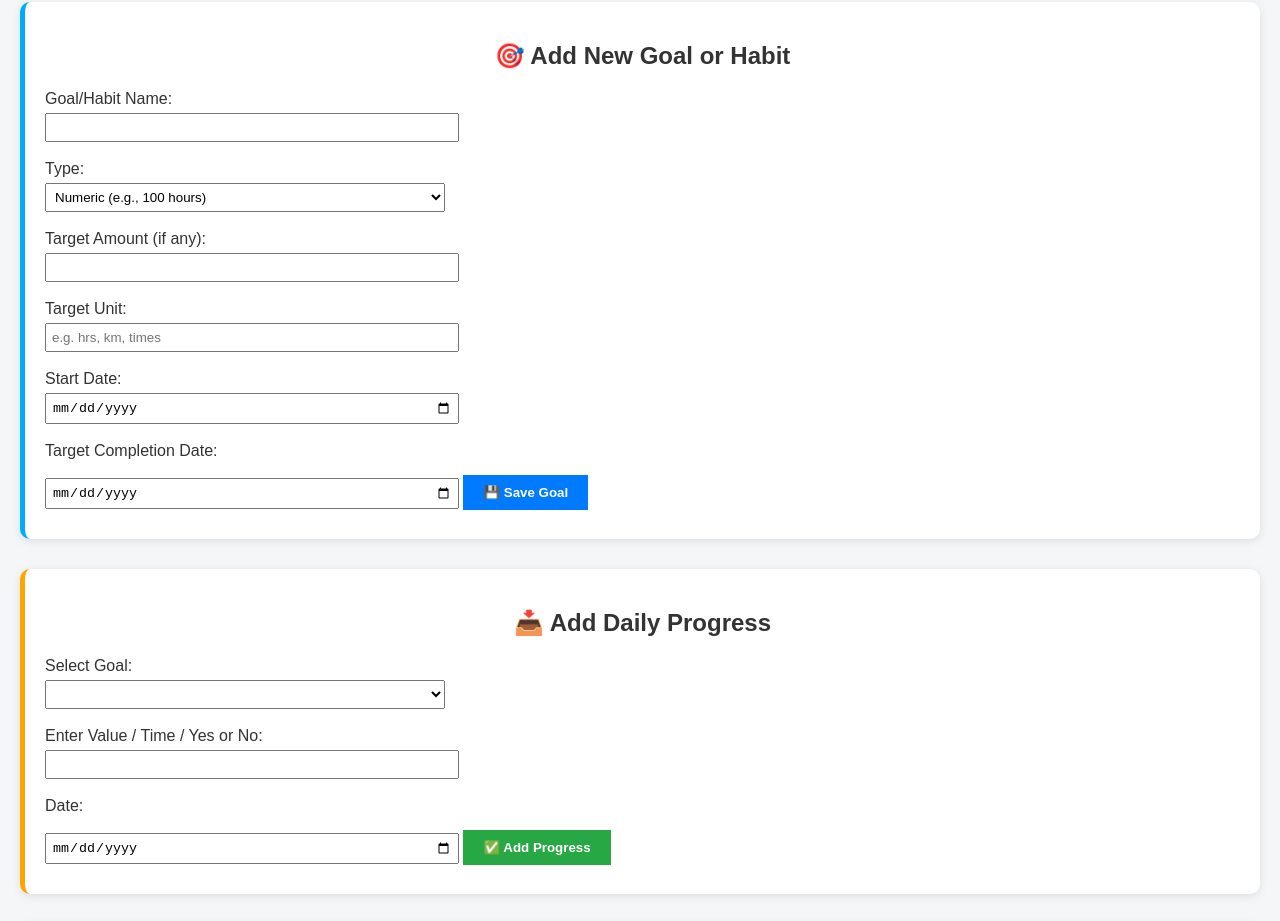
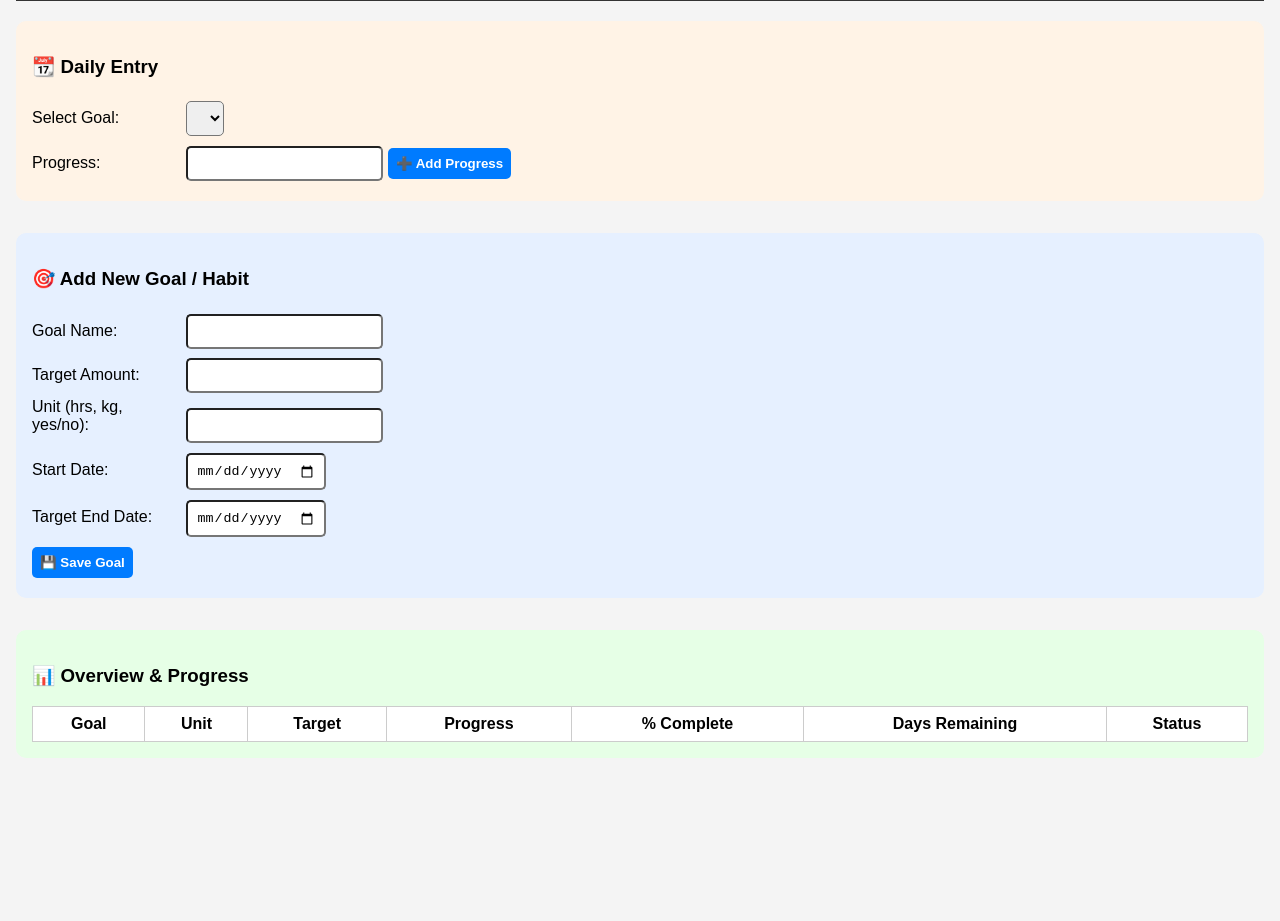
Before and after one commit to 123Yashvi/Habit-Tracker, a plain HTML site: page index.html in a window 1280 px wide. Shown: the part 79-1000 px from the top of the page. After the commit the page ends 885 px from the top, so only its background shows below. Drawn offline with Linux system fonts and the light colour scheme.

Commit message:
Update index.html

```diff
--- a/index.html
+++ b/index.html
@@ -6,201 +6,182 @@
   <style>
     body {
       font-family: Arial, sans-serif;
-      margin: 20px;
-      background-color: #f4f6f8;
-      color: #333;
+      margin: 0;
+      padding: 1rem;
+      background-color: #f4f4f4;
     }
-    h1, h2 {
+    h2 {
+      background: #333;
+      color: #fff;
+      padding: 0.5rem;
       text-align: center;
     }
-    .section {
-      background-color: #fff;
-      padding: 20px;
-      margin-bottom: 30px;
+    section {
+      margin-bottom: 2rem;
       border-radius: 10px;
-      box-shadow: 0 2px 10px rgba(0, 0, 0, 0.1);
+      padding: 1rem;
     }
-    .section-goal {
-      border-left: 5px solid #00aaff;
+    #goalForm {
+      background: #e6f0ff;
     }
-    .section-progress {
-      border-left: 5px solid #ffa500;
+    #progressForm {
+      background: #fff3e6;
     }
-    .section-logs {
-      border-left: 5px solid #28a745;
+    #goalTableSection {
+      background: #e6ffe6;
     }
     label {
-      display: block;
-      margin: 8px 0 5px;
+      display: inline-block;
+      width: 150px;
+      margin-bottom: 0.5rem;
     }
-    input, select {
-      padding: 5px;
-      margin-bottom: 10px;
-      width: 100%;
-      max-width: 400px;
+    input, select, button {
+      padding: 0.5rem;
+      margin: 0.3rem 0;
+      border-radius: 5px;
+    }
+    button {
+      background-color: #007bff;
+      color: white;
+      border: none;
+      font-weight: bold;
+      cursor: pointer;
+    }
+    button:hover {
+      background-color: #0056b3;
     }
     table {
       width: 100%;
       border-collapse: collapse;
-      margin-top: 20px;
-    }
-    table, th, td {
-      border: 1px solid #ccc;
+      background: #fff;
     }
     th, td {
-      padding: 8px;
+      border: 1px solid #ccc;
+      padding: 0.5rem;
       text-align: center;
     }
-    .btn {
-      padding: 10px 20px;
-      margin-top: 10px;
-      font-weight: bold;
-      cursor: pointer;
+    .low-progress {
+      background-color: #ffcccc;
     }
-    .btn-save {
-      background-color: #007bff;
-      color: white;
-      border: none;
+    .medium-progress {
+      background-color: #fff3cd;
     }
-    .btn-progress {
-      background-color: #28a745;
-      color: white;
-      border: none;
-    }
-    .status-red {
-      background-color: #ff4d4d;
-      color: white;
-    }
-    .status-yellow {
-      background-color: #ffc107;
-    }
-    .status-green {
-      background-color: #28a745;
-      color: white;
+    .high-progress {
+      background-color: #d4edda;
     }
   </style>
 </head>
-<body>
-  <h1>📊 Goal & Habit Tracker</h1>  <div class="section section-goal">
-    <h2>🎯 Add New Goal or Habit</h2>
-    <label for="goal">Goal/Habit Name:</label>
-    <input type="text" id="goal" /><label for="goalType">Type:</label>
-<select id="goalType">
-  <option value="numeric">Numeric (e.g., 100 hours)</option>
-  <option value="time">Time-Based (e.g., office arrival)</option>
-  <option value="yesno">Yes / No (e.g., Did you meditate?)</option>
-</select>
-
-<label for="target">Target Amount (if any):</label>
-<input type="number" id="target" />
-
-<label for="unit">Target Unit:</label>
-<input type="text" id="unit" placeholder="e.g. hrs, km, times" />
-
-<label for="start">Start Date:</label>
-<input type="date" id="start" />
-
-<label for="end">Target Completion Date:</label>
-<input type="date" id="end" />
-
-<button class="btn btn-save" onclick="saveGoal()">💾 Save Goal</button>
-
-  </div>  <div class="section section-progress">
-    <h2>📥 Add Daily Progress</h2>
-    <label for="goalSelect">Select Goal:</label>
-    <select id="goalSelect"></select><label for="entry">Enter Value / Time / Yes or No:</label>
-<input type="text" id="entry" />
-
-<label for="date">Date:</label>
-<input type="date" id="date" />
-
-<button class="btn btn-progress" onclick="addProgress()">✅ Add Progress</button>
-
-  </div>  <div class="section section-logs">
-    <h2>📋 All Entries</h2>
-    <table id="dataTable">
+<body>  <h2>🌟 Goal & Habit Tracker</h2>  <section id="progressForm">
+    <h3>📆 Daily Entry</h3>
+    <form id="entryForm">
+      <label for="entryGoal">Select Goal:</label>
+      <select id="entryGoal" required></select><br/>
+      <label for="entryValue">Progress:</label>
+      <input type="text" id="entryValue" required />
+      <button type="submit">➕ Add Progress</button>
+    </form>
+  </section>  <section id="goalForm">
+    <h3>🎯 Add New Goal / Habit</h3>
+    <form id="newGoalForm">
+      <label for="goalName">Goal Name:</label>
+      <input type="text" id="goalName" required /><br/>
+      <label for="targetAmount">Target Amount:</label>
+      <input type="number" id="targetAmount" /><br/>
+      <label for="unit">Unit (hrs, kg, yes/no):</label>
+      <input type="text" id="unit" /><br/>
+      <label for="startDate">Start Date:</label>
+      <input type="date" id="startDate" /><br/>
+      <label for="endDate">Target End Date:</label>
+      <input type="date" id="endDate" /><br/>
+      <button type="submit">💾 Save Goal</button>
+    </form>
+  </section>  <section id="goalTableSection">
+    <h3>📊 Overview & Progress</h3>
+    <table id="goalTable">
       <thead>
         <tr>
-          <th>Goal Name</th>
-          <th>Type</th>
-          <th>Value</th>
-          <th>Date</th>
-          <th>Time</th>
-          <th>% Completed</th>
+          <th>Goal</th>
+          <th>Unit</th>
+          <th>Target</th>
+          <th>Progress</th>
+          <th>% Complete</th>
+          <th>Days Remaining</th>
           <th>Status</th>
         </tr>
       </thead>
       <tbody></tbody>
     </table>
-  </div>  <script>
-    let goals = JSON.parse(localStorage.getItem('goals') || '[]');
+  </section>  <script>
+    let goals = JSON.parse(localStorage.getItem('goals') || '{}');
     let progress = JSON.parse(localStorage.getItem('progress') || '[]');
 
-    function saveGoal() {
-      const goal = document.getElementById('goal').value;
-      const type = document.getElementById('goalType').value;
-      const target = document.getElementById('target').value;
-      const unit = document.getElementById('unit').value;
-      const start = document.getElementById('start').value;
-      const end = document.getElementById('end').value;
-      if (!goal) return alert('Please enter a goal');
-
-      goals.push({ goal, type, target, unit, start, end });
-      localStorage.setItem('goals', JSON.stringify(goals));
-      populateGoals();
+    function updateGoalDropdown() {
+      const dropdown = document.getElementById('entryGoal');
+      dropdown.innerHTML = '';
+      for (let key in goals) {
+        let option = document.createElement('option');
+        option.value = key;
+        option.textContent = key;
+        dropdown.appendChild(option);
+      }
     }
 
-    function populateGoals() {
-      const dropdown = document.getElementById('goalSelect');
-      dropdown.innerHTML = goals.map(
-        (g, i) => `<option value="${i}">${g.goal}</option>`
-      ).join('');
+    function updateTable() {
+      const tbody = document.querySelector('#goalTable tbody');
+      tbody.innerHTML = '';
+      for (let name in goals) {
+        const total = progress
+          .filter(p => p.goal === name)
+          .reduce((acc, cur) => acc + parseFloat(cur.value), 0);
+        const goal = goals[name];
+        const percent = goal.targetAmount ? Math.min(100, ((total / goal.targetAmount) * 100).toFixed(1)) : 'NA';
+        const end = goal.endDate ? new Date(goal.endDate) : null;
+        const daysLeft = end ? Math.ceil((end - new Date()) / (1000 * 60 * 60 * 24)) : 'NA';
+
+        const tr = document.createElement('tr');
+        tr.className = percent === 'NA' ? '' : percent < 50 ? 'low-progress' : percent < 80 ? 'medium-progress' : 'high-progress';
+
+        tr.innerHTML = `
+          <td>${name}</td>
+          <td>${goal.unit}</td>
+          <td>${goal.targetAmount || '-'}</td>
+          <td>${total}</td>
+          <td>${percent}%</td>
+          <td>${daysLeft}</td>
+          <td>${percent === 'NA' ? '-' : percent < 50 ? '🔴' : percent < 80 ? '🟡' : '🟢'}</td>
+        `;
+        tbody.appendChild(tr);
+      }
     }
 
-    function addProgress() {
-      const goalIndex = document.getElementById('goalSelect').value;
-      const value = document.getElementById('entry').value;
-      const date = document.getElementById('date').value;
-      const time = new Date().toLocaleTimeString();
-      if (!value || !date) return alert('Please enter value and date');
+    document.getElementById('newGoalForm').addEventListener('submit', function(e) {
+      e.preventDefault();
+      const name = document.getElementById('goalName').value;
+      const target = document.getElementById('targetAmount').value;
+      const unit = document.getElementById('unit').value;
+      const start = document.getElementById('startDate').value;
+      const end = document.getElementById('endDate').value;
 
-      progress.push({ goalIndex, value, date, time });
+      goals[name] = { targetAmount: parseFloat(target), unit, startDate: start, endDate: end };
+      localStorage.setItem('goals', JSON.stringify(goals));
+      updateGoalDropdown();
+      updateTable();
+      e.target.reset();
+    });
+
+    document.getElementById('entryForm').addEventListener('submit', function(e) {
+      e.preventDefault();
+      const goal = document.getElementById('entryGoal').value;
+      const value = document.getElementById('entryValue').value;
+      const time = new Date().toLocaleString();
+
+      progress.push({ goal, value, time });
       localStorage.setItem('progress', JSON.stringify(progress));
-      renderTable();
-    }
+      updateTable();
+      e.target.reset();
+    });
 
-    function renderTable() {
-      const tbody = document.querySelector('#dataTable tbody');
-      tbody.innerHTML = '';
-
-      progress.forEach(p => {
-        const g = goals[p.goalIndex];
-        let percent = 'N/A';
-        let statusClass = '';
-
-        if (g.type === 'numeric' && g.target > 0) {
-          const total = progress.filter(x => x.goalIndex == p.goalIndex && !isNaN(x.value)).reduce((sum, x) => sum + parseFloat(x.value), 0);
-          percent = ((total / g.target) * 100).toFixed(1);
-          if (percent < 50) statusClass = 'status-red';
-          else if (percent < 80) statusClass = 'status-yellow';
-          else statusClass = 'status-green';
-        }
-
-        tbody.innerHTML += `
-          <tr>
-            <td>${g.goal}</td>
-            <td>${g.type}</td>
-            <td>${p.value}</td>
-            <td>${p.date}</td>
-            <td>${p.time}</td>
-            <td>${percent}%</td>
-            <td class="${statusClass}">${percent !== 'N/A' ? (percent < 50 ? '🔴' : percent < 80 ? '🟡' : '🟢') : '–'}</td>
-          </tr>`;
-      });
-    }
-
-    // Init
-    populateGoals();
-    renderTable();
+    updateGoalDropdown();
+    updateTable();
   </script></body>
 </html>
```
